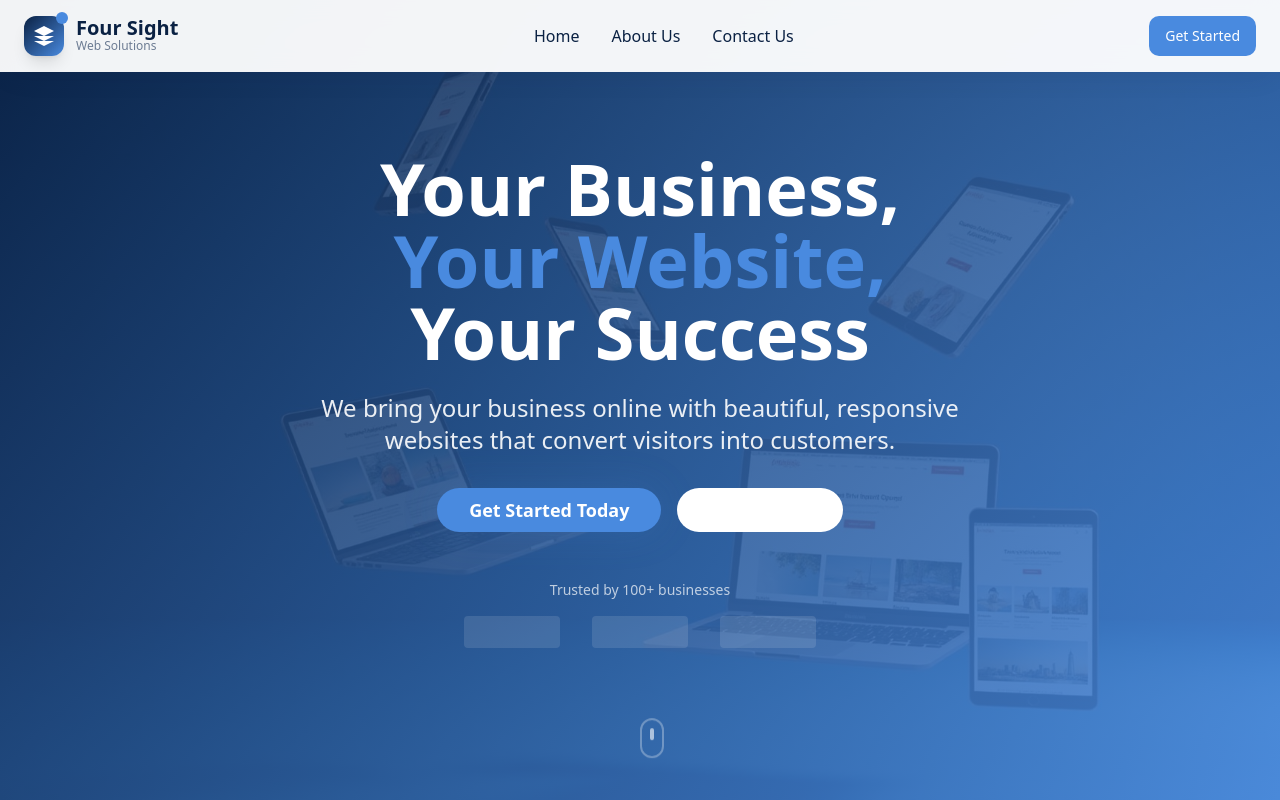
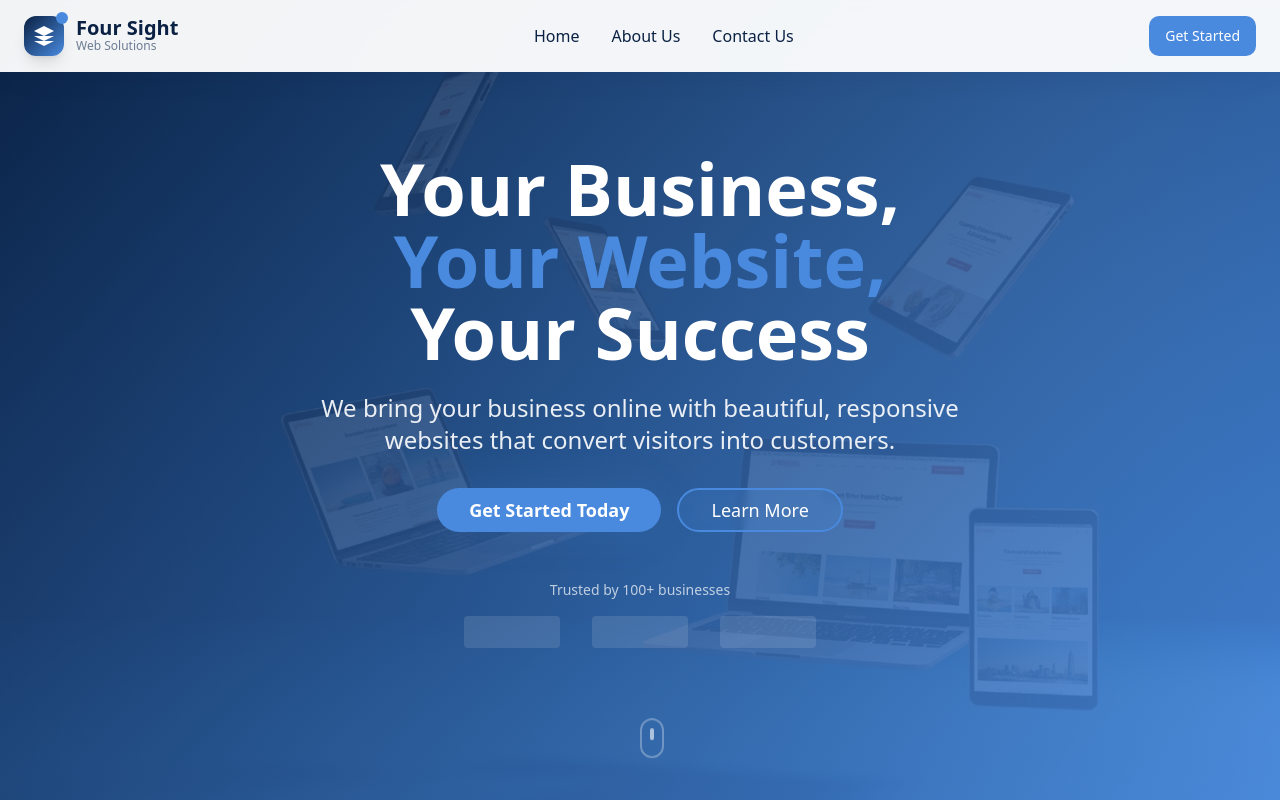
Before and after one commit to namanmehrotra05/LandingPage, a React (Vite) app: page / in a window 1280 px wide. Shown: the top 800 px of the page. Built offline with nearby package versions, Linux system fonts and the light colour scheme.

Commit message:
Change button color
Update the button color in the Hero section.

```diff
--- a/src/components/Hero.tsx
+++ b/src/components/Hero.tsx
@@ -48,7 +48,7 @@ const Hero = () => {
             <Button
               variant="outline"
               size="lg"
-              className="border-2 border-white/30 text-white hover:bg-white/10 px-8 py-4 text-lg rounded-full transition-smooth backdrop-blur-sm"
+              className="bg-secondary/20 border-2 border-secondary text-white hover:bg-secondary hover:border-secondary px-8 py-4 text-lg rounded-full transition-smooth backdrop-blur-sm"
               onClick={() => {
                 const element = document.getElementById('about');
                 if (element) {
```
